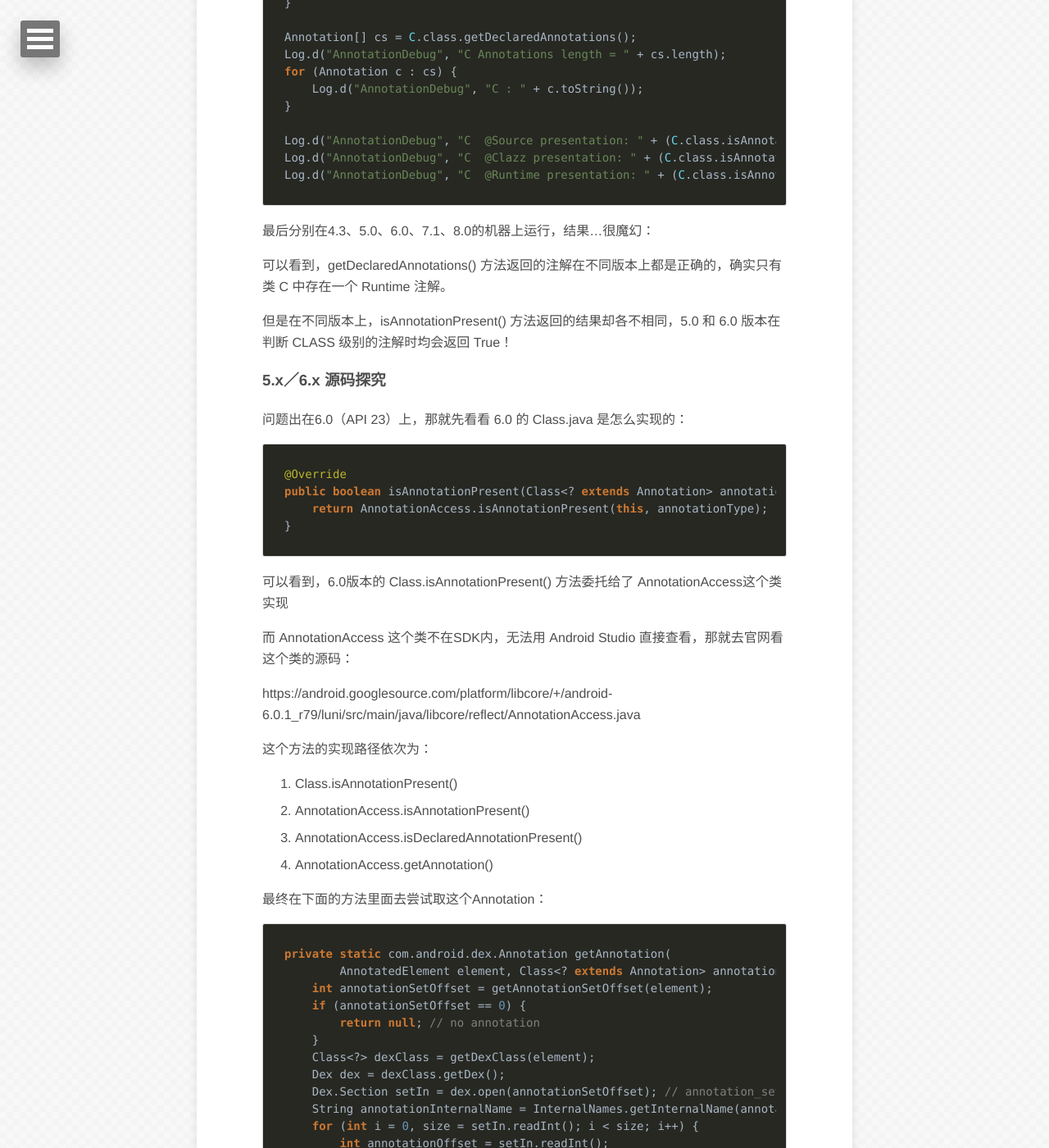
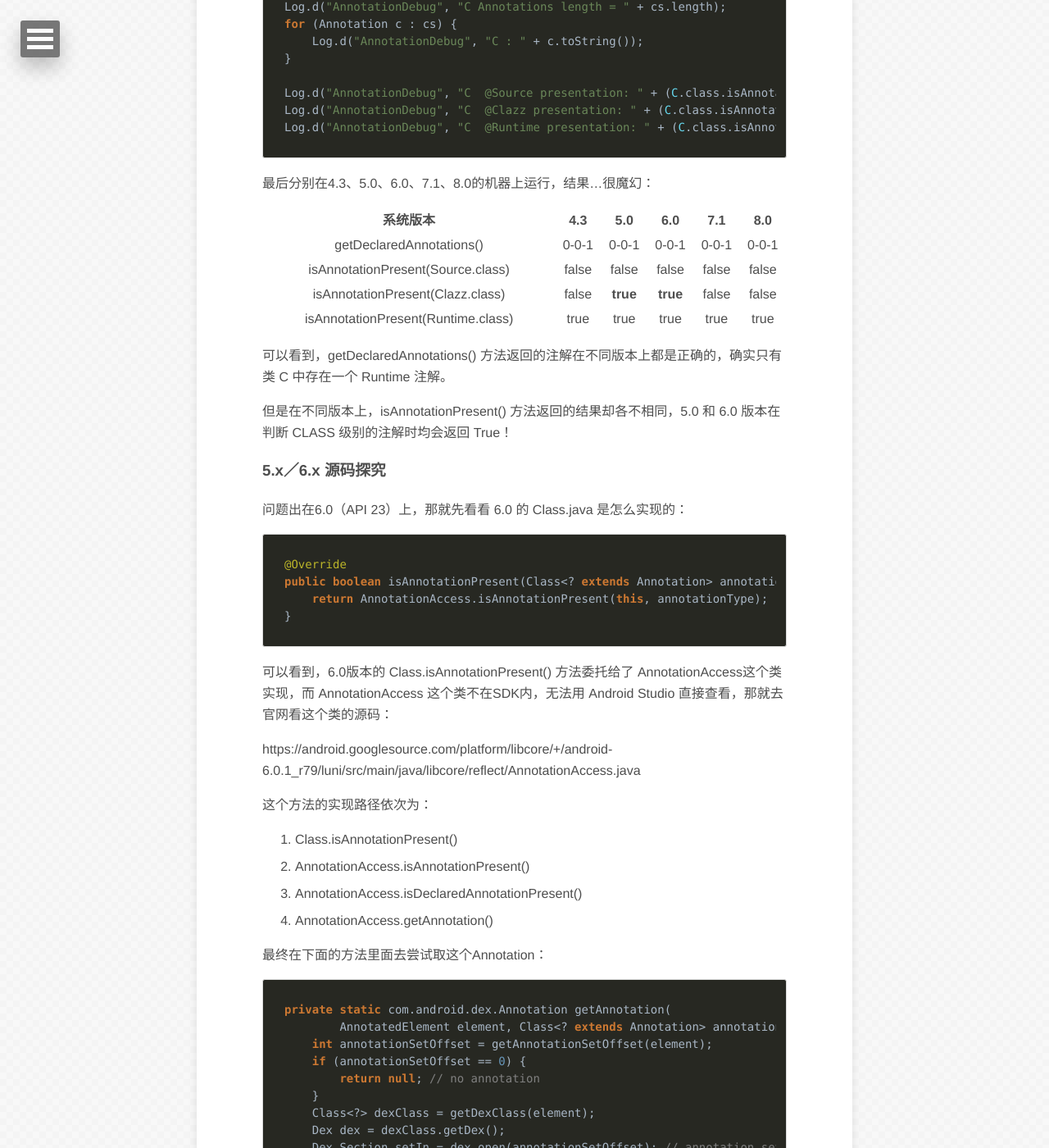
Before and after one commit to dss886/www.dss886.com, a Jekyll site: the page built from _posts/2017-08-11-01.md, in a window 1280 px wide and 1400 px high, scrolled down 2292 px. Shown: the whole window at 82% size. Built offline with Jekyll 4.4.1, drawn with Linux system fonts in a browser that asks for light colours; nearby versions of some CDN libraries; comment, search, counter and statistics services are not loaded; some of the changed text lies outside the part shown.

Commit message:
update post

````diff
--- a/_posts/2017-08-11-01.md
+++ b/_posts/2017-08-11-01.md
@@ -26,11 +26,7 @@ if (Logger.debug()) {
 
 在我的测试机上运行正常（Nexus 5，Android 6.0.1），然而在测试过程中发现，一台 4.3 的手机抛出了异常。
 
-在查找问题的过程中发现，@Keep 这个注解的作用域（RetentionPolicy）是CLASS级别的，
-
-也就是说，理论上所有版本的系统在运行时都是取不到这个注解的，都应该抛出异常才对，
-
-但是为什么我的手机没有呢？？先写一个小 Demo 来测试一下：
+在查找问题的过程中发现，@Keep 这个注解的作用域（RetentionPolicy）是CLASS级别的，也就是说，理论上所有版本的系统在运行时都是取不到这个注解的，都应该抛出异常才对，但是为什么我的手机没有呢？？先写一个小 Demo 来测试一下：
 
 ### Demo 测试
 
@@ -104,6 +100,12 @@ Log.d("AnnotationDebug", "C  @Runtime presentation: " + (C.class.isAnnotationPre
 最后分别在4.3、5.0、6.0、7.1、8.0的机器上运行，结果…很魔幻：
 
 
+|  系统版本                            |  4.3  | 5.0      | 6.0      | 7.1   | 8.0   |
+|:-----------------------------------:|:-----:|:--------:|:--------:|:-----:|:-----:|
+|  getDeclaredAnnotations()           | 0-0-1 | 0-0-1    | 0-0-1    | 0-0-1 | 0-0-1 |
+|  isAnnotationPresent(Source.class)  | false | false    | false    | false | false |
+|  isAnnotationPresent(Clazz.class)   | false | **true** | **true** | false | false |
+|  isAnnotationPresent(Runtime.class) | true  | true     | true     | true  | true  |
 
 可以看到，getDeclaredAnnotations() 方法返回的注解在不同版本上都是正确的，确实只有类 C 中存在一个 Runtime 注解。
 
@@ -121,9 +123,7 @@ public boolean isAnnotationPresent(Class<? extends Annotation> annotationType) {
 }
 ```
 
-可以看到，6.0版本的 Class.isAnnotationPresent() 方法委托给了 AnnotationAccess这个类实现
-
-而 AnnotationAccess 这个类不在SDK内，无法用 Android Studio 直接查看，那就去官网看这个类的源码：
+可以看到，6.0版本的 Class.isAnnotationPresent() 方法委托给了 AnnotationAccess这个类实现，而 AnnotationAccess 这个类不在SDK内，无法用 Android Studio 直接查看，那就去官网看这个类的源码：
 
 https://android.googlesource.com/platform/libcore/+/android-6.0.1_r79/luni/src/main/java/libcore/reflect/AnnotationAccess.java
 
@@ -164,11 +164,7 @@ private static com.android.dex.Annotation getAnnotation(
 }
 ```
 
-看到这里简直惊呆了，从Dex文件里面直接读取这个类的注解，然后直接返回，没有任何判断！
-
-问题是，Dex文件里面的不仅包含 Runtime 级别的注解，也包含 CLASS 级别的注解，
-
-也就是说，使用 Class.isAnnotationPresent() 方法来判断，CLASS 级的注解也会返回 True
+看到这里简直惊呆了，从Dex文件里面直接读取这个类的注解，然后直接返回，没有任何判断！问题是，Dex文件里面的不仅包含 Runtime 级别的注解，也包含 CLASS 级别的注解，也就是说，使用 Class.isAnnotationPresent() 方法来判断，CLASS 级的注解也会返回 True
 
 我们再来看看getDeclaredAnnotations()方法的实现：
 
@@ -229,9 +225,9 @@ https://android.googlesource.com/platform/dalvik/+/android-4.3.1_r1/vm/native/ja
 
 https://android.googlesource.com/platform/dalvik/+/android-4.3.1_r1/vm/reflect/Annotation.cpp
 
-1. 【vm/native/java_lang_Class.cpp】Dalvik_java_lang_Class_isDeclaredAnnotationPresent()
-2. 【vm/reflect/Annotation.cpp】dvmIsClassAnnotationPresent()
-3. 【vm/reflect/Annotation.cpp】getAnnotationItemFromAnnotationSet()
+1. [vm/native/java_lang_Class.cpp] Dalvik_java_lang_Class_isDeclaredAnnotationPresent()
+2. [vm/reflect/Annotation.cpp] dvmIsClassAnnotationPresent()
+3. [vm/reflect/Annotation.cpp] getAnnotationItemFromAnnotationSet()
 
 最终实现为：
 
````
